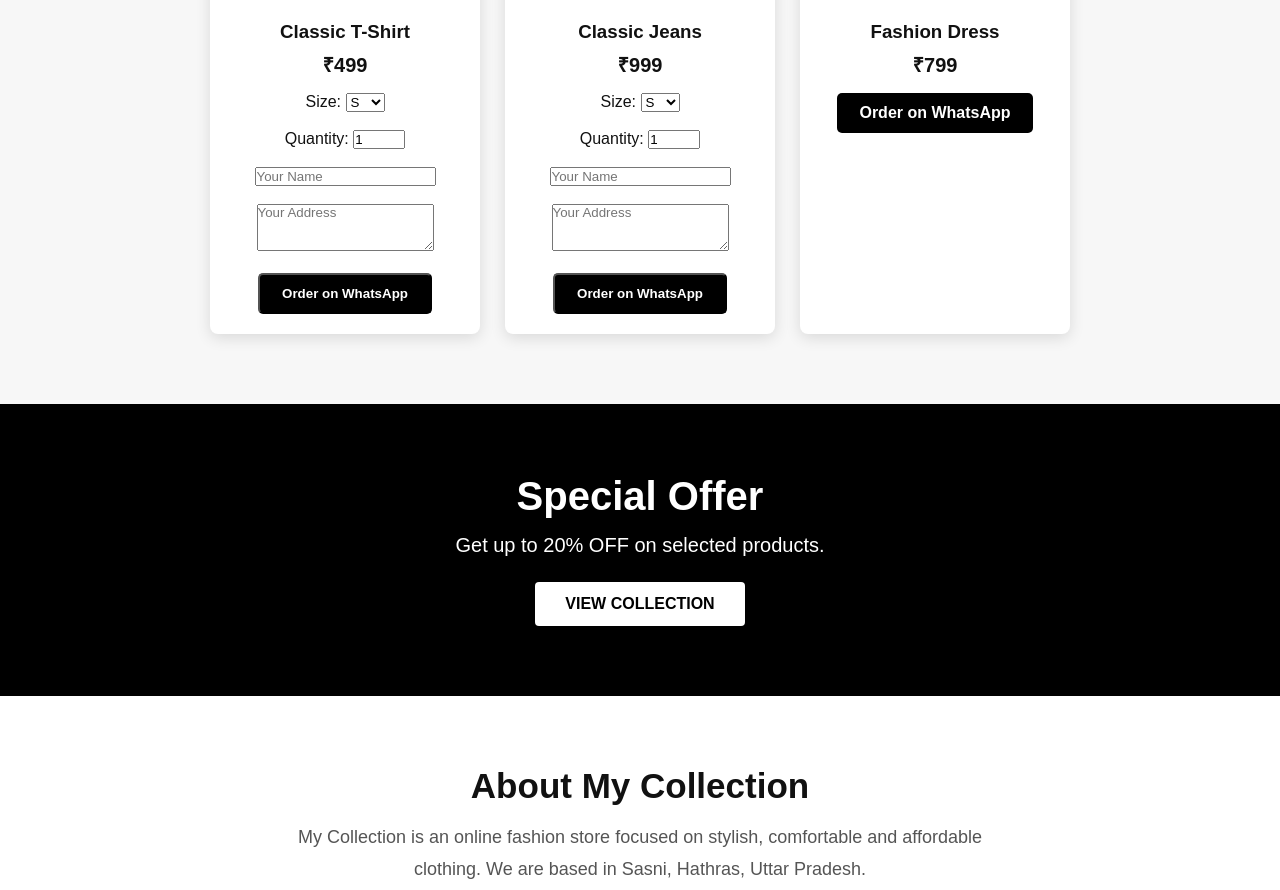
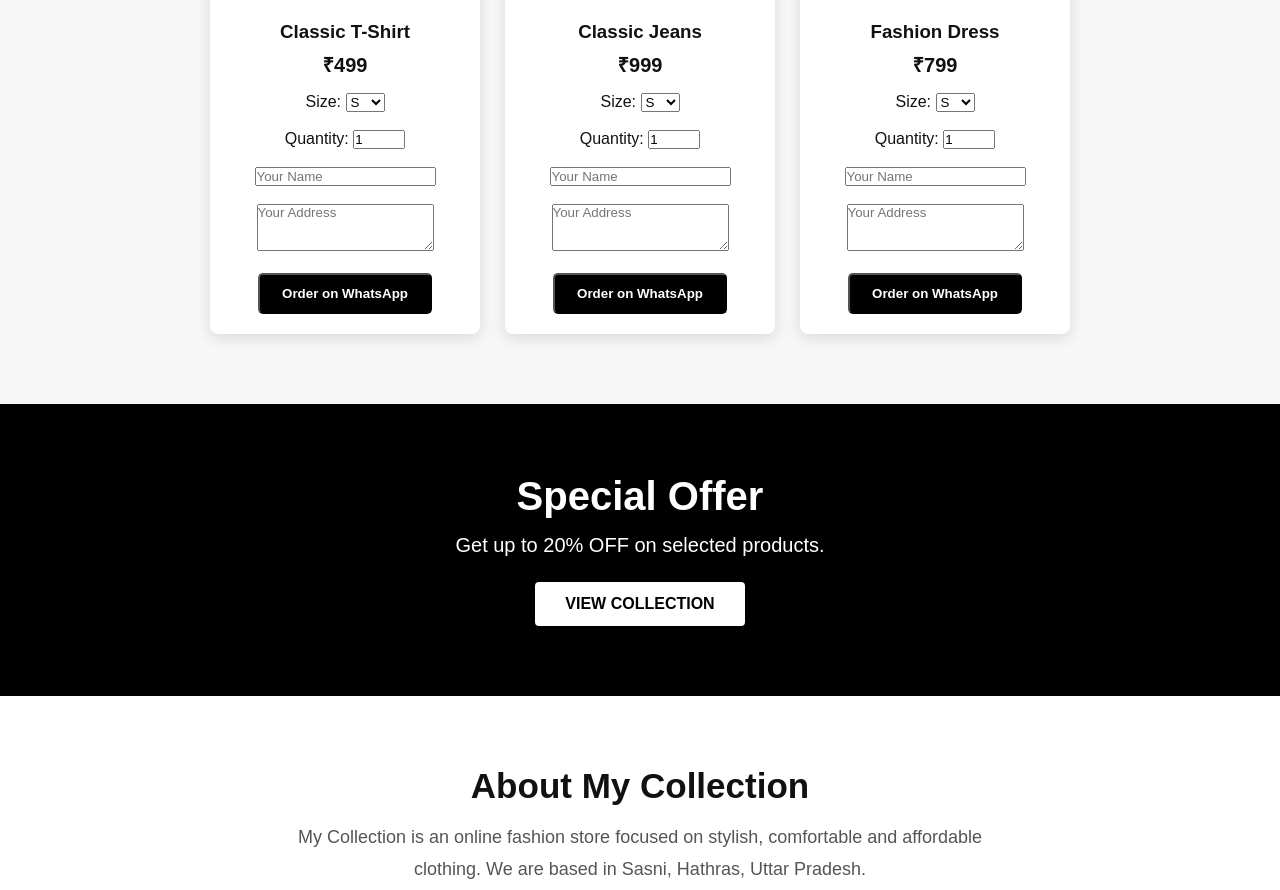
Before and after one commit to nsengar359-arch/my-first-website, a plain HTML site: page index.html in a window 1280 px wide. Shown: the part 1622-2512 px from the top of the page. Drawn offline with Linux system fonts and the light colour scheme.

Commit message:
Update index.html

```diff
--- a/index.html
+++ b/index.html
@@ -487,14 +487,57 @@
                     <div class="price">
                         ₹799
                     </div>
+<label for="size3">Size:</label>
 
-                    <a
-                        class="order-btn"
-                        href="https://wa.me/919149013923?text=Hello%20My%20Collection%2C%20mujhe%20Fashion%20Dress%20order%20karna%20hai.%20Price%3A%20₹799"
-                        target="_blank"
-                    >
-                        Order on WhatsApp
-                    </a>
+<select id="size3">
+    <option value="S">S</option>
+    <option value="M">M</option>
+    <option value="L">L</option>
+    <option value="XL">XL</option>
+</select>
+
+<br><br>
+
+<label for="qty3">Quantity:</label>
+
+<input
+    type="number"
+    id="qty3"
+    value="1"
+    min="1"
+    max="10"
+>
+
+<br><br>
+
+<input
+    type="text"
+    id="name3"
+    placeholder="Your Name"
+>
+
+<br><br>
+
+<textarea
+    id="address3"
+    placeholder="Your Address"
+    rows="3"
+></textarea>
+
+<br><br>
+                    <button
+    class="order-btn"
+    onclick="orderProduct(
+        'Fashion Dress',
+        799,
+        'size3',
+        'qty3',
+        'name3',
+        'address3'
+    )"
+>
+    Order on WhatsApp
+</button>
 
                 </div>
 
```
